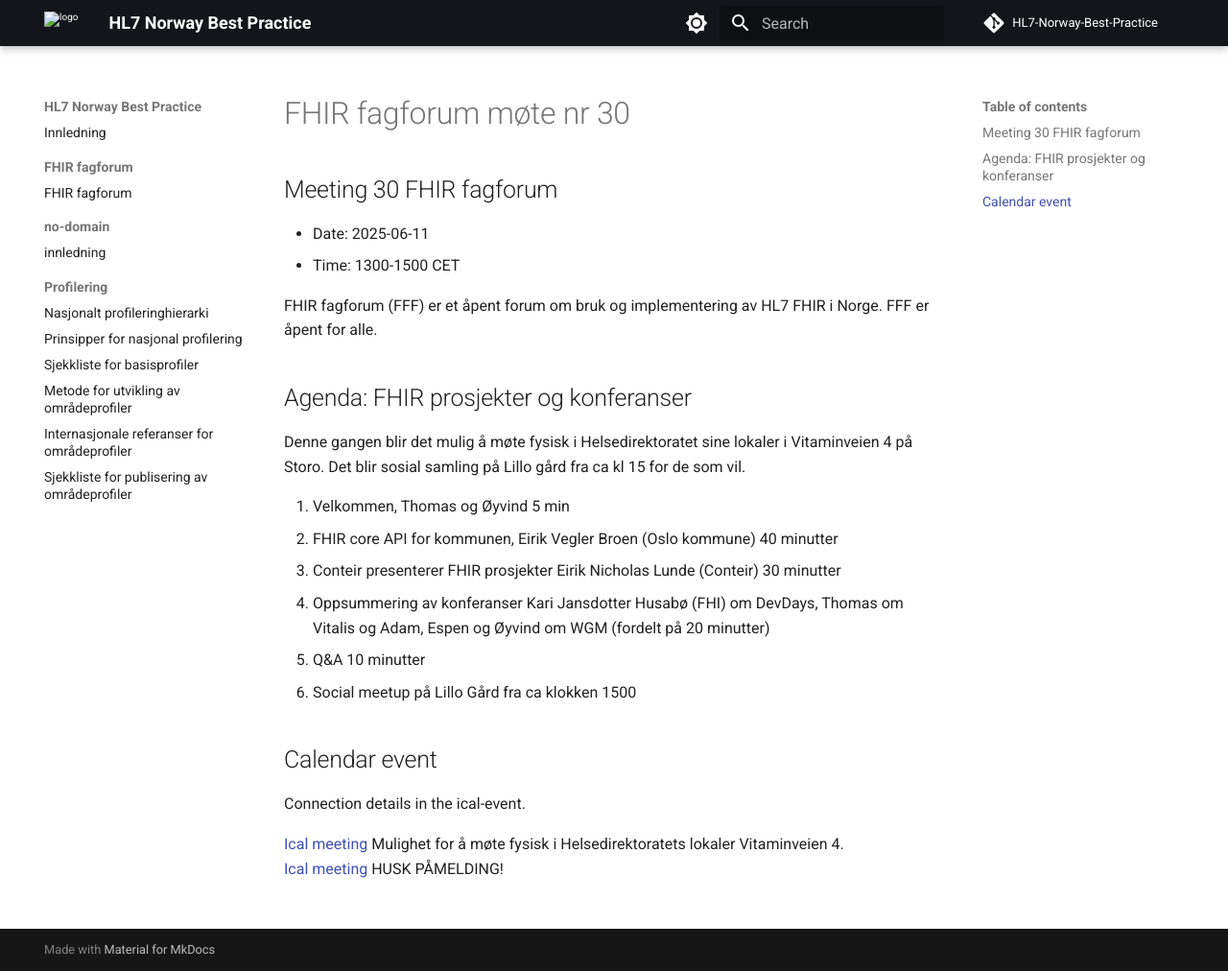
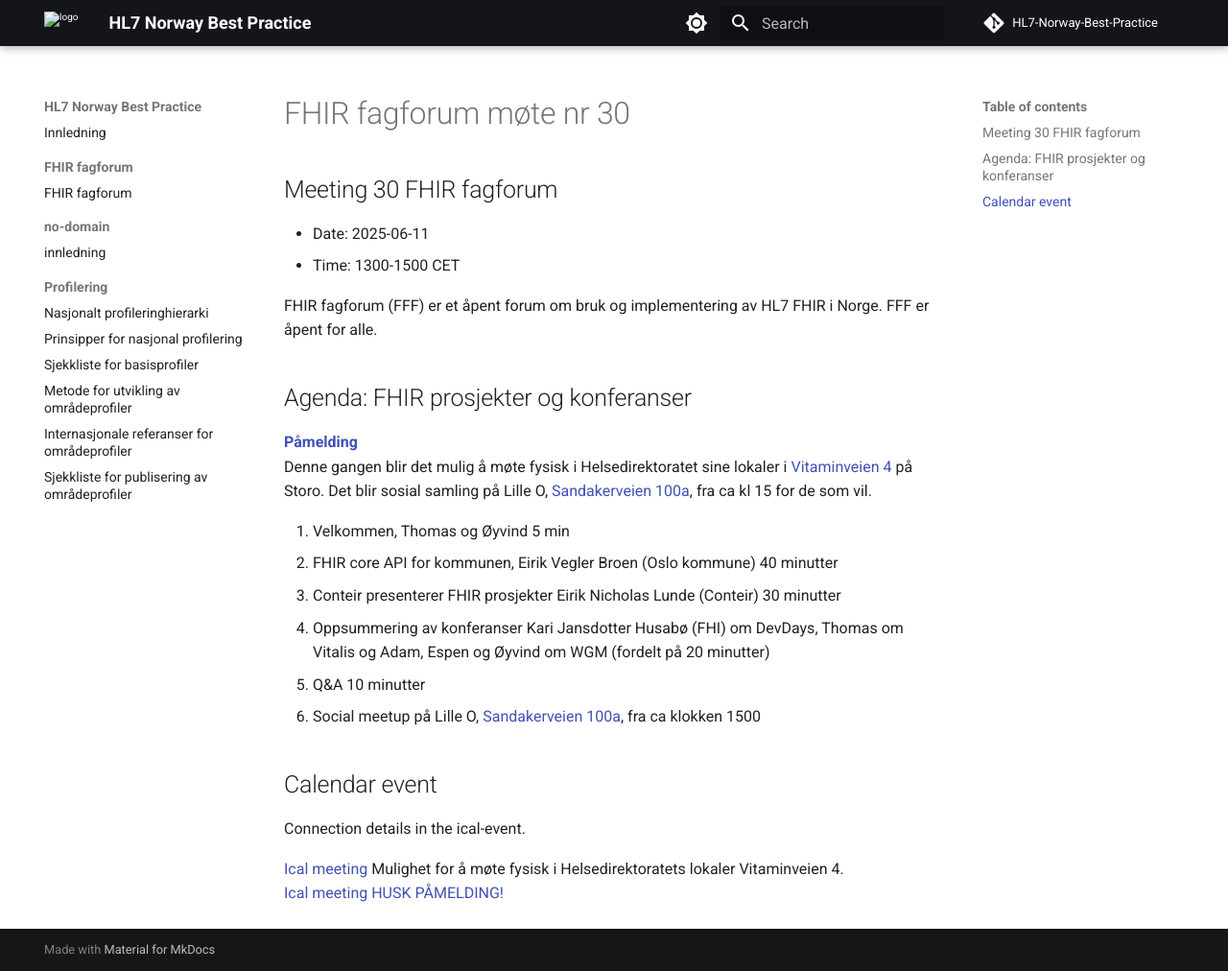
Before and after one commit to HL7Norway/best-practice, an MkDocs documentation site: the page built from docs/FHIR-faglig-forum/_agenda/2025-06-11-agenda.md, in a window 1280 px wide and 1012 px high. Shown: the whole window at 96% size. Built offline with MkDocs 1.6.1 and Material for MkDocs 9.7.7, drawn with Linux system fonts in a browser that asks for light colours; comment, search, counter and statistics services are not loaded.

Commit message:
Agenda FFF30

```diff
--- a/docs/FHIR-faglig-forum/_agenda/2025-06-11-agenda.md
+++ b/docs/FHIR-faglig-forum/_agenda/2025-06-11-agenda.md
@@ -15,18 +15,19 @@ FHIR fagforum (FFF) er et åpent forum om bruk og implementering av HL7 FHIR i N
 
 ## Agenda: FHIR prosjekter og konferanser
 
-Denne gangen blir det mulig å møte fysisk i Helsedirektoratet sine lokaler i Vitaminveien 4 på Storo. Det blir sosial samling på Lillo gård fra ca kl 15 for de som vil.
+**[Påmelding](https://docs.google.com/forms/d/e/1FAIpQLScQY2gB9fnEWRyXoBLJNFmSFoBud10UB8CKKQ3Kws94ZKSoMw/viewform?usp=header)**
+Denne gangen blir det mulig å møte fysisk i Helsedirektoratet sine lokaler i [Vitaminveien 4](https://maps.app.goo.gl/cLu9ksWr3LoaCmBA6) på Storo. Det blir sosial samling på Lille O, [Sandakerveien 100a](https://maps.app.goo.gl/AcTrHnkUn2fpP3Pa7), fra ca kl 15 for de som vil.
 
 1. Velkommen, Thomas og Øyvind 5 min
 2. FHIR core API for kommunen, Eirik Vegler Broen (Oslo kommune) 40 minutter
 3. Conteir presenterer FHIR prosjekter Eirik Nicholas Lunde (Conteir) 30 minutter
 4. Oppsummering av konferanser Kari Jansdotter Husabø (FHI) om DevDays, Thomas om Vitalis og Adam, Espen og Øyvind om WGM (fordelt på 20 minutter)
 5. Q&A 10 minutter
-6. Social meetup på Lillo Gård fra ca klokken 1500
+6. Social meetup på Lille O, [Sandakerveien 100a](https://maps.app.goo.gl/AcTrHnkUn2fpP3Pa7), fra ca klokken 1500
 
 ## Calendar event
 
 Connection details in the ical-event.
 
 [Ical meeting](ical/FHIR%20fagforum%20%2330.ics) Mulighet for å møte fysisk i Helsedirektoratets lokaler Vitaminveien 4.
-[Ical meeting](ical/FHIR%20fagforum%20%2330%20social%20meetup.ics) HUSK PÅMELDING!
+[Ical meeting](ical/FHIR%20fagforum%20%2330%20social%20meetup.ics) [HUSK PÅMELDING!](https://docs.google.com/forms/d/e/1FAIpQLScQY2gB9fnEWRyXoBLJNFmSFoBud10UB8CKKQ3Kws94ZKSoMw/viewform?usp=header)
```
